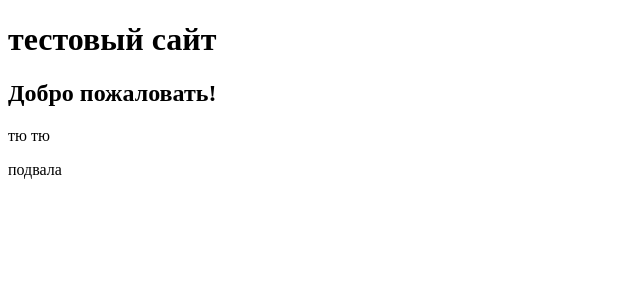
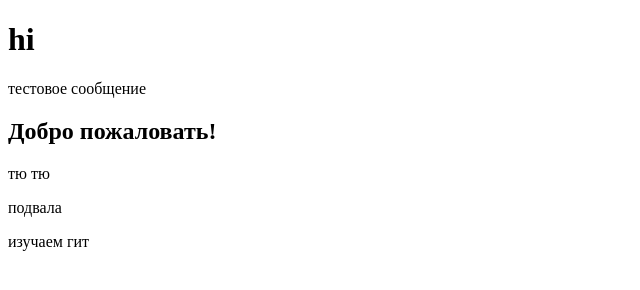
Before and after one commit to kiramy2000/test, a plain HTML site: page index.html in a window 1280 px wide. Shown: the whole page, without its empty margins (0-640 px from the left). Drawn offline with Linux system fonts and the light colour scheme.

Commit message:
изучаем гит

```diff
--- a/index.html
+++ b/index.html
@@ -6,7 +6,8 @@
  </head>
  <body>
   <header>
-    <h1>тестовый сайт</h1>
+    <h1>hi</h1>
+    <p>тестовое сообщение</p>
   </header>
   <article>
     <h2>Добро пожаловать!</h2>
@@ -14,6 +15,7 @@
   </article>
   <footer>
     подвалa
+    <p>изучаем гит</p>
   </footer>
  </body>
 </html>
```
